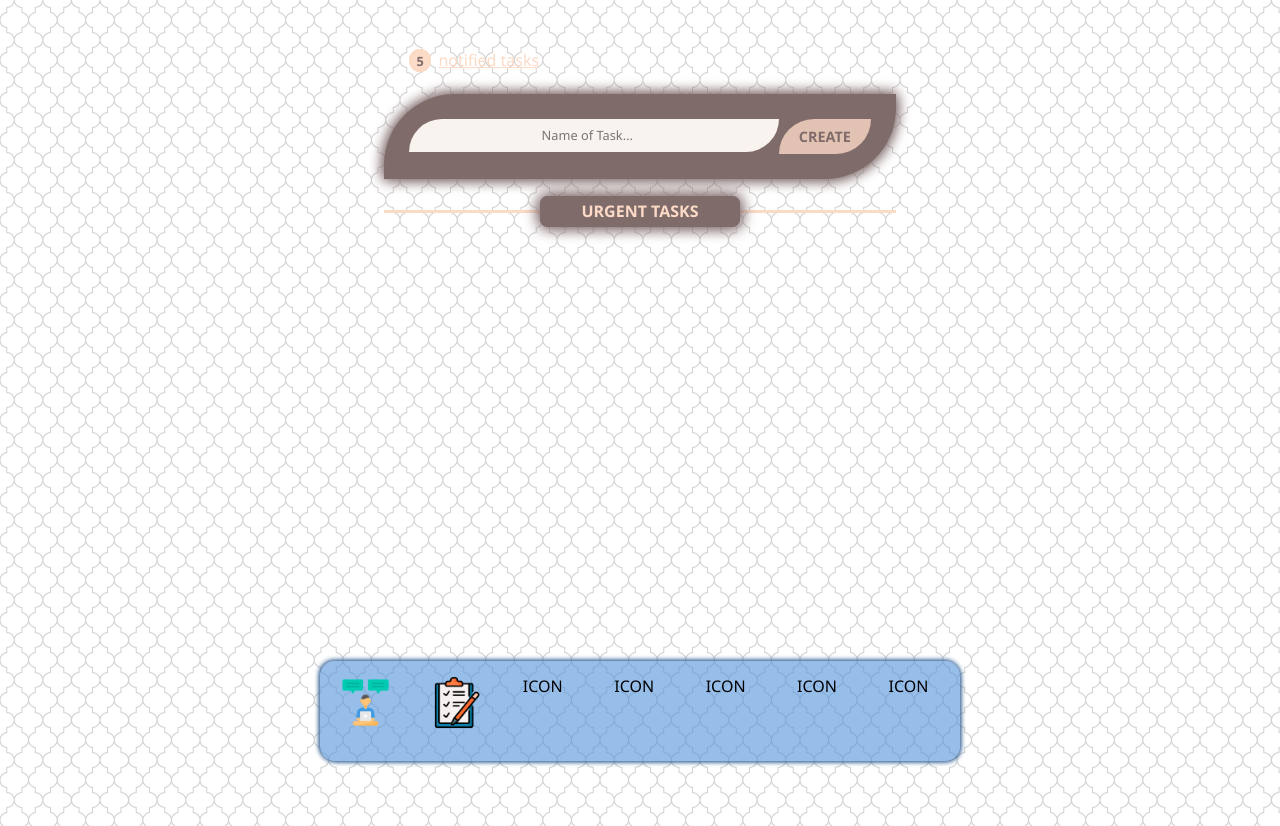
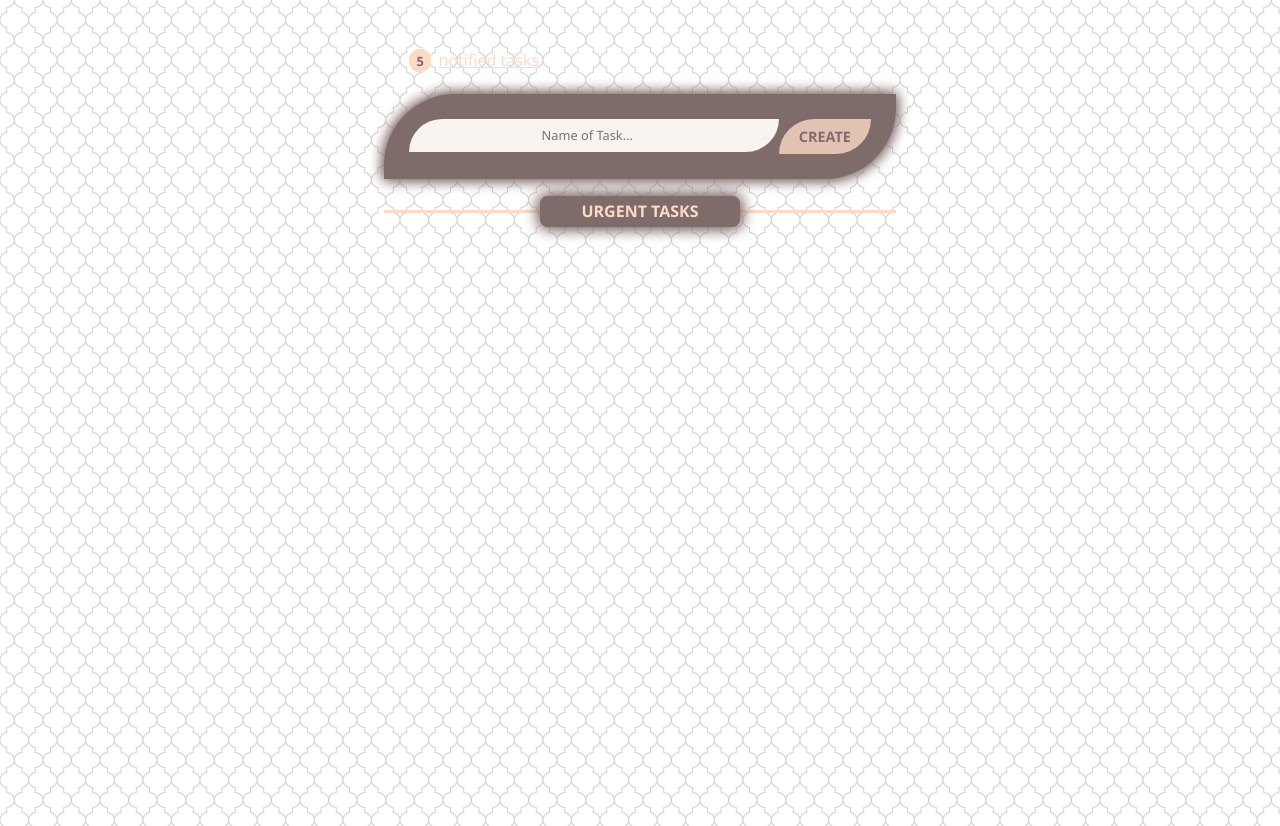
Before and after one commit to ahmedelg/Mahaamiee, a plain HTML site: page index.html in a window 1280 px wide. Drawn offline with Linux system fonts and the light colour scheme.

Commit message:
Update index.html

```diff
--- a/index.html
+++ b/index.html
@@ -93,13 +93,13 @@
         </section>
         <!-- ------------------------------------------- -->
         <!-- Tools Box -->
-        <section
+<!--         <section
           class="to-do_tools-box owl-carousel owl-loaded owl-drag"
           data-aos="zoom-in-down"
           data-aos-duration="1100"
-        >
+        > -->
           <!-- All Need Tools -->
-          <div class="tools-box_tool">
+<!--           <div class="tools-box_tool">
             <div class="tools-box_tool-icon">
               <img src="assets/icons/topic.png" alt="topics" srcset="" />
             </div>
@@ -118,7 +118,7 @@
           <div class="tools-box_tool-icon">ICON</div>
           <div class="tools-box_tool-icon">ICON</div>
           <div class="tools-box_tool-icon">ICON</div>
-        </section>
+        </section> -->
         <!-- Articles-Saved App -->
         <!-- <section id="articles-app" class="articles-saved-app">
           <header>
```
